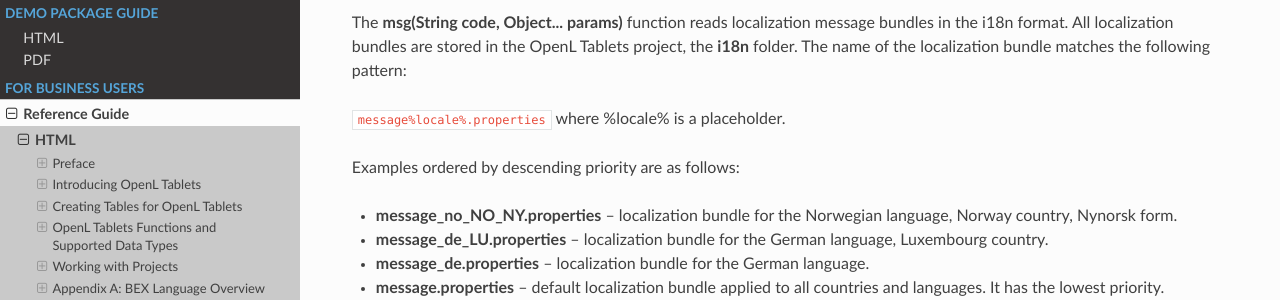
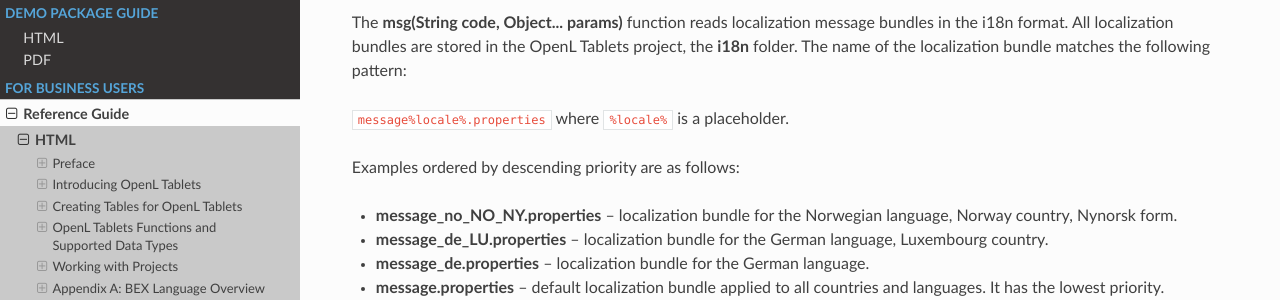
Before and after one commit to agradus/OpenLdocs, an MkDocs documentation site: the page built from docs/documentation/guides/reference_guide.md, in a window 1280 px wide and 900 px high, scrolled down 174810 px. Shown: the part 149-449 px from the top of the window. Built offline with MkDocs 1.6.1, drawn with Linux system fonts in a browser that asks for light colours; nearby versions of some CDN libraries.

```diff
--- a/docs/documentation/guides/reference_guide.md
+++ b/docs/documentation/guides/reference_guide.md
@@ -3800,7 +3800,7 @@ To enable the i18n localization, the **msg(String code, Object... params)** func
 
 The **msg(String code, Object... params)** function reads localization message bundles in the i18n format. All localization bundles are stored in the OpenL Tablets project, the **i18n** folder. The name of the localization bundle matches the following pattern:
 
-`message%locale%.properties` where %locale% is a placeholder.
+`message%locale%.properties` where `%locale%` is a placeholder.
 
 Examples ordered by descending priority are as follows:
 
```
